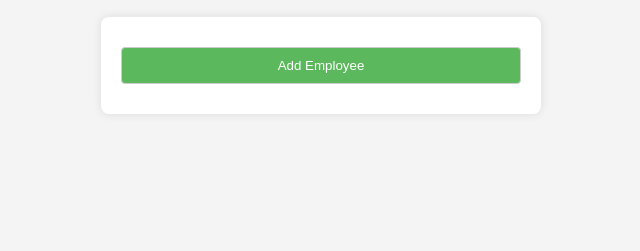
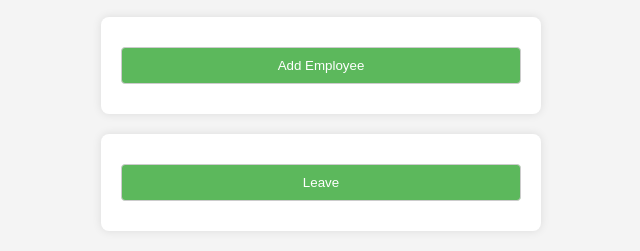
Before and after one commit to TobiSvasek/EmployeeManager, a Flask app: page /admin in a window 1280 px wide. Shown: the part 577-828 px from the top of the page, without its empty margins (319-959 px from the left). Before the commit the page ends 661 px from the top, so only its background shows below. Run offline with Flask 3, Linux system fonts and the light colour scheme.

Commit message:
Updated local DB

```diff
--- a/templates/admin.html
+++ b/templates/admin.html
@@ -21,5 +21,8 @@
 <form action="{{ url_for('add_employee') }}" method="get">
     <button type="submit">Add Employee</button>
 </form>
+<form action="{{ url_for('login') }}" method="get">
+    <button type="submit">Leave</button>
+</form>
 </body>
 </html>
```
Also changed, not shown: instance/employees.db.
